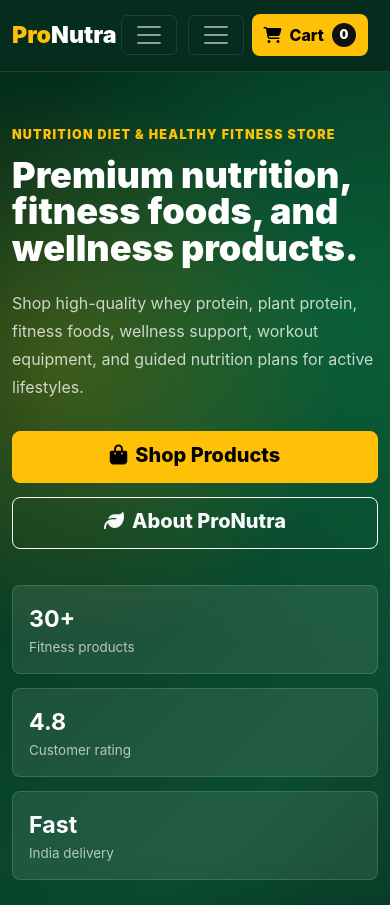
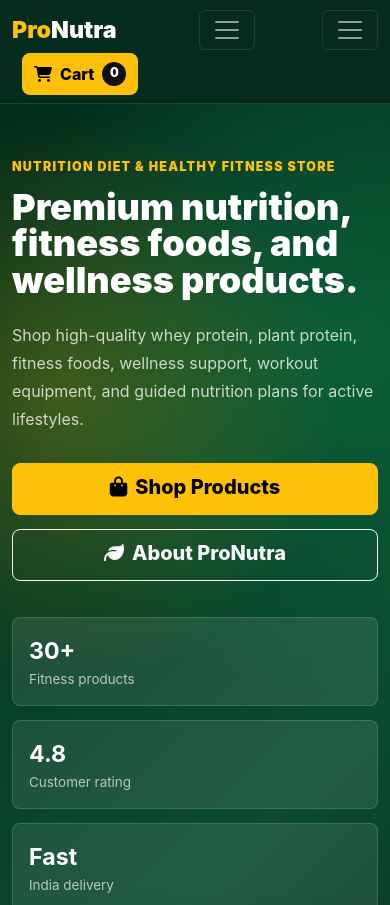
Before and after one commit to yashpuri12/ProNutra-, a plain HTML site: page index.html in a window 390 px wide. Shown: the top 905 px of the page. Drawn offline with nearby package versions, Linux system fonts and the light colour scheme.

Commit message:
updated website mobail cart section

```diff
--- a/style.css
+++ b/style.css
@@ -1281,26 +1281,13 @@
 }
 @media (max-width:768px){
 
-.navbar .container{
-display:flex !important;
-align-items:center;
+.mobile-cart{
+display:inline-flex !important;
+visibility:visible !important;
 }
 
-.navbar-brand{
-margin-right:auto;
-}
-
-.navbar-toggler{
-margin-left:auto;
-margin-right:8px;
-order:2;
-}
-
-.mobile-cart{
-display:inline-flex !important;
-align-items:center;
-order:3;
-margin-left:0 !important;
+.navbar-toggler + .navbar-toggler{
+display:none !important;
 }
 
 }
```
